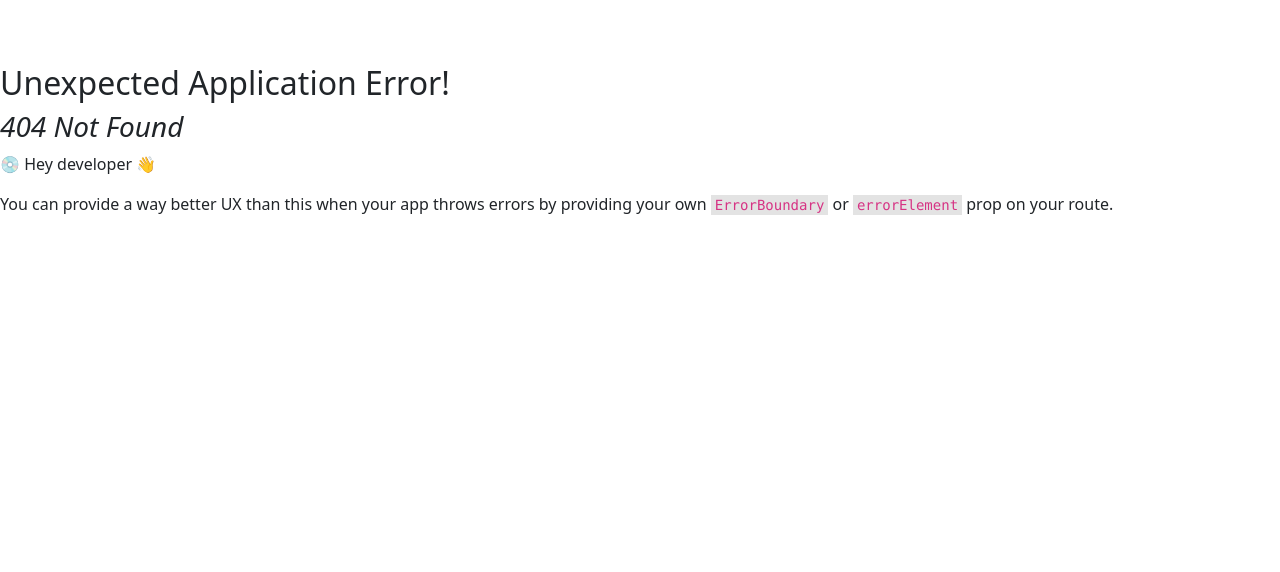
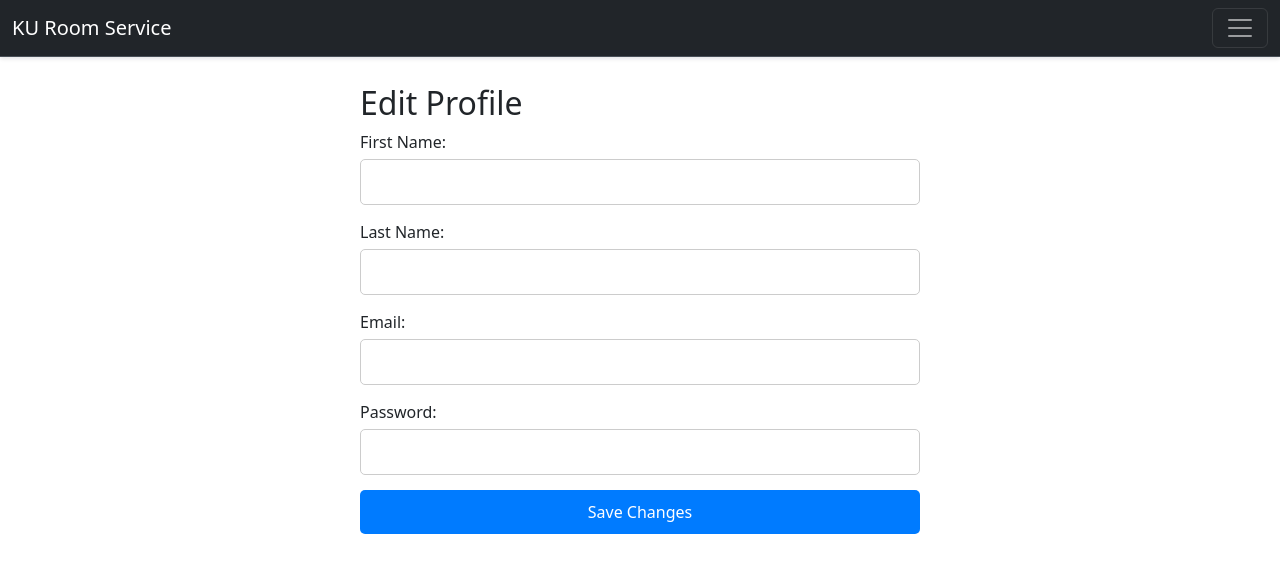
Before and after one commit to RASTINEZ/BookingWebsite, a React (Vite) app in the folder Booking Room Project/: page /EditProfile/1 in a window 1280 px wide. Before the commit this address had no page. Shown: the top 572 px of the page. Built offline with nearby package versions, Linux system fonts and the light colour scheme; no server answers.

Commit message:
Add EditProfile page and changed the way Navbar retrieve the Username

```diff
--- a/Booking Room Project/src/App.css
+++ b/Booking Room Project/src/App.css
@@ -197,3 +197,50 @@ tr:nth-child(even) {
 .popup h3 {
   margin-top: 0;
 }
+
+.container2 {
+  width: 100%;
+  max-width: 600px;
+  margin: 0 auto;
+  padding: 20px;
+}
+
+.profile-form {
+  display: flex;
+  flex-direction: column;
+}
+
+.form-group {
+  margin-bottom: 15px;
+}
+
+.form-group label {
+  display: block;
+  margin-bottom: 5px;
+}
+
+.form-group input {
+  width: 100%;
+  padding: 10px;
+  border-radius: 5px;
+  border: 1px solid #ccc;
+}
+
+.submit-button {
+  padding: 10px 20px;
+  background-color: #007BFF;
+  color: white;
+  border: none;
+  border-radius: 5px;
+  cursor: pointer;
+}
+.edit-profile {
+  color: rgb(103, 172, 228); /* Specify your desired text color */
+}
+
+.booking-history {
+  color: rgb(132, 241, 151); /* Specify your desired text color */
+}
+.custom-logout-btn {
+  color: #ff5733; /* Example custom logout button color */
+}
--- a/Booking Room Project/src/components/BookingList.jsx
+++ b/Booking Room Project/src/components/BookingList.jsx
@@ -125,7 +125,7 @@ const formatDateAndTime = (dateTimeString) => {
 
 return (
     <div>
-      <NavBar username={username} />
+
       <div style={{ margin: '30px auto', width: '80%', display: 'flex', justifyContent: 'flex-end', marginRight: '200px'}}>
         <label htmlFor="filterStatus">Filter by Status:&nbsp;&nbsp;</label>
         <select id="filterStatus" value={filterOption} onChange={(e) => setFilterOption(e.target.value)}>
--- /dev/null
+++ b/Booking Room Project/src/components/EditProfile.jsx
@@ -0,0 +1,102 @@
+import React, { useState, useEffect } from 'react';
+import axios from 'axios';
+import NavBar from './NavBar';
+import { useNavigate } from 'react-router-dom';
+
+const EditProfile = () => {
+  const [firstName, setFirstName] = useState('');
+  const [lastName, setLastName] = useState('');
+  const [email, setEmail] = useState('');
+  const [password, setPassword] = useState('');
+  const [username, setUsername] = useState(null);
+  const navigate  = useNavigate();
+
+  useEffect(() => {
+    // Fetch current user data and populate form fields
+    const storedUsername = localStorage.getItem('username');
+    setUsername(storedUsername);
+    fetchUserData(storedUsername); // Pass the storedUsername to fetchUserData
+}, []);
+
+
+const fetchUserData = (username) => {
+    const url = `http://localhost:8081/user?username=${username}`;
+    fetch(url)
+      .then(response => response.json())
+      .then(data => {
+        // Assuming the response data is an array and the user data is in the first object
+        const userData = data[0];
+        setFirstName(userData.first_name);
+        setLastName(userData.last_name);
+        setEmail(userData.email);
+        setPassword(userData.password);
+      });
+  };
+
+
+
+
+    const handleSubmit = async (e) => {
+        e.preventDefault();
+        try {
+          // Construct the request body
+          let requestBody = { username }; // Always include the username
+          if (firstName.trim() !== '') requestBody.firstName = firstName;
+          if (lastName.trim() !== '') requestBody.lastName = lastName;
+          if (email.trim() !== '') requestBody.email = email;
+          if (password.trim() !== '') requestBody.password = password;
+
+          // Send the PUT request
+          await axios.put('http://localhost:8081/user', requestBody);
+          alert('Profile updated successfully');
+          navigate("/");
+        } catch (error) {
+          console.error('Error updating profile:', error);
+          alert('Failed to update profile. Please try again.');
+        }
+    };
+
+
+
+
+
+
+
+
+  return (
+    <div>
+        <NavBar username={username} />
+        <div className="container2">
+
+    <h2>Edit Profile</h2>
+    <form onSubmit={handleSubmit} className="profile-form">
+      <div className="form-group">
+        <label>First Name:</label>
+        <input type="text" value={firstName} onChange={(e) => setFirstName(e.target.value)} />
+      </div>
+      <div className="form-group">
+        <label>Last Name:</label>
+        <input type="text" value={lastName} onChange={(e) => setLastName(e.target.value)} />
+      </div>
+      <div className="form-group">
+        <label>Email:</label>
+        <input type="email" value={email} onChange={(e) => setEmail(e.target.value)} />
+      </div>
+      <div className="form-group">
+        <label>Password:</label>
+        <input type="password" value={password} onChange={(e) => setPassword(e.target.value)} />
+      </div>
+      <button type="submit" className="submit-button">Save Changes</button>
+    </form>
+  </div>
+
+
+    </div>
+  );
+
+
+
+
+}
+
+export default EditProfile;
--- a/Booking Room Project/src/components/NavBar.jsx
+++ b/Booking Room Project/src/components/NavBar.jsx
@@ -4,14 +4,30 @@ import React, { useState, useEffect } from 'react';
 const NavBar = ({username}) => {
   const navigate  = useNavigate();
 
+  const [firstName, setFirstName] = useState('');
+  const [lastName, setLastName] = useState('');
+  const [role, setRole] = useState('');
+
+  const [storedUsername, setUsername] = useState(null);
 
 
-  const [storedUsername, setUsername] = useState(null);
+
+
   useEffect(() => {
     const storedUsername = localStorage.getItem('username');
-    setUsername(storedUsername);
-  }, []); // Run the effect only once on component mount
-
+    if (storedUsername) {
+      setUsername(storedUsername);
+      getName(storedUsername)
+        .then(data => {
+          setFirstName(data.first_name);
+          setLastName(data.last_name);
+          setRole(data.role);
+        })
+        .catch(error => {
+          console.error('Failed to retrieve name:', error);
+        });
+    }
+  }, []);
   const handleLogout = () => {
     localStorage.removeItem('username');
     setUsername(null); // Update state in App component (if applicable)
@@ -24,6 +40,38 @@ const NavBar = ({username}) => {
 
     window.location.reload();
   };
+
+  // Function to retrieve the name from the backend
+const getName = async (storedUsername) => {
+  try {
+    const response = await fetch(`http://localhost:8081/getname/${storedUsername}`);
+    if (!response.ok) {
+      throw new Error('Failed to retrieve name');
+    }
+    const data = await response.json();
+    return data; // This will contain first_name and last_name
+  } catch (error) {
+    console.error('Error retrieving name:', error);
+    // Handle error
+  }
+};
+
+// Usage example
+
+if (storedUsername) {
+  getName(storedUsername)
+    .then(data => {
+      console.log('Retrieved name:', data.first_name, data.last_name);
+      // Use the retrieved name as needed
+    })
+    .catch(error => {
+      console.error('Failed to retrieve name:', error);
+    });
+} else {
+  console.error('Username not found in local storage');
+  // Handle the case where the username is not found in local storage
+}
+
 
   return (
         <nav className="navbar bg-dark border-bottom border-body" data-bs-theme="dark">
@@ -53,16 +101,20 @@ const NavBar = ({username}) => {
         {username && (
       <>
         <li className="nav-item">
-          <span className="nav-link active">Welcome, {username}!</span>
+          <span className="nav-link active">Welcome, {firstName} !</span>
         </li>
         <li className="nav-item">
-           <button className="btn btn-link" onClick={handleLogout}>Logout</button> {/* Or style it according to your preferences */}
 
-           <a className="nav-link active" href={`/historypage/${username}`}>Booking History</a>
+
+           <a className="nav-link edit-profile" href={`/EditProfile/${username}`}>&nbsp;&nbsp;Edit Profile</a>
+
+           <a className="nav-link booking-history" href={`/historypage/${username}`}>&nbsp;&nbsp;Booking History</a>
+           <button className="btn btn-link custom-logout-btn" onClick={handleLogout} >Logout</button> {/* Or style it according to your preferences */}
+
         </li>
       </>
     )}
-    {(username === "admin" || username === "rastin")  && (
+    {(role === "admin" || role === "mod")  && (
       <>
 
 
--- a/Booking Room Project/src/components/Register.jsx
+++ b/Booking Room Project/src/components/Register.jsx
@@ -4,11 +4,14 @@ import { Form, Button } from 'react-bootstrap';
 import NavBar from './NavBar';
 
 const Register = ({}) => {
+
   const [formData, setFormData] = useState({
     username: '',
     email: '',
     password: '',
     confirmPassword: '',
+    firstName: '',
+    lastName: '',
   });
   const [error, setError] = useState('');
   const navigate  = useNavigate();
@@ -29,6 +32,14 @@ useEffect(() => {
   const handleSubmit = async (e) => {
     e.preventDefault();
 
+    // Check if any field is empty
+    for (const key in formData) {
+      if (formData[key] === '') {
+        setError('Please fill in all fields');
+        return;
+      }
+    }
+
     if (formData.password !== formData.confirmPassword) {
       setError('Passwords do not match');
       return;
@@ -47,16 +58,18 @@ useEffect(() => {
         const data = await response.json();
         throw new Error(data.error);
       }
+      setError('');
 
       // Registration successful
       alert('Registration successful');
       setTimeout(() => {
         navigate('/login'); // Use navigate directly
-      }, 1000);
+      }, 500);
     } catch (err) {
       setError(err.message);
     }
   };
+
 
   return (
     <div>
@@ -67,30 +80,15 @@ useEffect(() => {
         <Form onSubmit={handleSubmit}>
           <Form.Group className="mb-3" controlId="username">
             <Form.Label>Username</Form.Label>
-            <Form.Control
-              type="text"
-              name="username"
-              value={formData.username}
-              onChange={handleChange}
-            />
+            <Form.Control type="text" name="username" value={formData.username} onChange={handleChange} />
           </Form.Group>
           <Form.Group className="mb-3" controlId="email">
             <Form.Label>Email</Form.Label>
-            <Form.Control
-              type="email"
-              name="email"
-              value={formData.email}
-              onChange={handleChange}
-            />
+            <Form.Control type="email" name="email" value={formData.email} onChange={handleChange} />
           </Form.Group>
           <Form.Group className="mb-3" controlId="password">
             <Form.Label>Password</Form.Label>
-            <Form.Control
-              type="password"
-              name="password"
-              value={formData.password}
-              onChange={handleChange}
-            />
+            <Form.Control type="password" name="password" value={formData.password} onChange={handleChange} />
           </Form.Group>
           <Form.Group className="mb-3" controlId="confirmPassword">
             <Form.Label>Confirm Password</Form.Label>
@@ -101,22 +99,33 @@ useEffect(() => {
               onChange={handleChange}
             />
           </Form.Group>
+          <Form.Group className="mb-3" controlId="firstName">
+            <Form.Label>First Name</Form.Label>
+            <Form.Control type="text" name="firstName" value={formData.firstName} onChange={handleChange} />
+          </Form.Group>
+          <Form.Group className="mb-3" controlId="lastName">
+            <Form.Label>Last Name</Form.Label>
+            <Form.Control type="text" name="lastName" value={formData.lastName} onChange={handleChange} />
+          </Form.Group>
           <Button variant="primary" type="submit">
             Register
           </Button>
         </Form>
         <p className="mt-3">
           Already have an account? <Link to="/login">Login</Link>
-          {error && <div className="alert alert-danger"style={{
-
-       padding: '20px',
-       margin: '20px', // Change this line
-       width: '100%', // Add this line
-
-
-     }}>{error}</div>}
+          {error && (
+            <div
+              className="alert alert-danger"
+              style={{
+                padding: '20px',
+                margin: '20px',
+                width: '100%',
+              }}
+            >
+              {error}
+            </div>
+          )}
         </p>
-
       </div>
     </div>
   );
--- a/Booking Room Project/src/components/UserList.jsx
+++ b/Booking Room Project/src/components/UserList.jsx
@@ -81,7 +81,7 @@ const formatDateAndTime = (dateTimeString) => {
 
 return (
     <div>
-      <NavBar username={username} />
+
       <div className="admin-container">
         <h2>User List&nbsp;&nbsp;</h2>
         <table>
@@ -89,6 +89,8 @@ return (
             <tr>
               <th>User ID</th>
               <th>Username</th>
+              <th>First name</th>
+              <th>Last name</th>
               <th>Email</th>
               <th>Role</th>
               <th>Action</th>
@@ -99,6 +101,8 @@ return (
               <tr key={user.id}>
                 <td>{user.id}</td>
                 <td>{user.username}</td>
+                <td>{user.first_name}</td>
+                <td>{user.last_name}</td>
                 <td>{user.email}</td>
                 <td>{user.role}</td>
                 <td>
--- a/Booking Room Project/src/main.jsx
+++ b/Booking Room Project/src/main.jsx
@@ -13,6 +13,7 @@ import {
   RouterProvider,
 } from "react-router-dom";
 import AdminPage from './components/AdminPage.jsx'
+import EditProfile from './components/EditProfile.jsx'
 
 
 
@@ -47,6 +48,11 @@ const router = createBrowserRouter([
     path: "AdminPage",
     element: <AdminPage/>,
   },
+  {
+    path: "EditProfile/:username",
+    element: <EditProfile/>,
+  },
+
 
 
 ]);
```
Also changed, not shown: Booking Room Project/src/components/Modal.jsx (deleted, +0 -26 lines), 2 other files (tests, documents, lock files or other folders).
